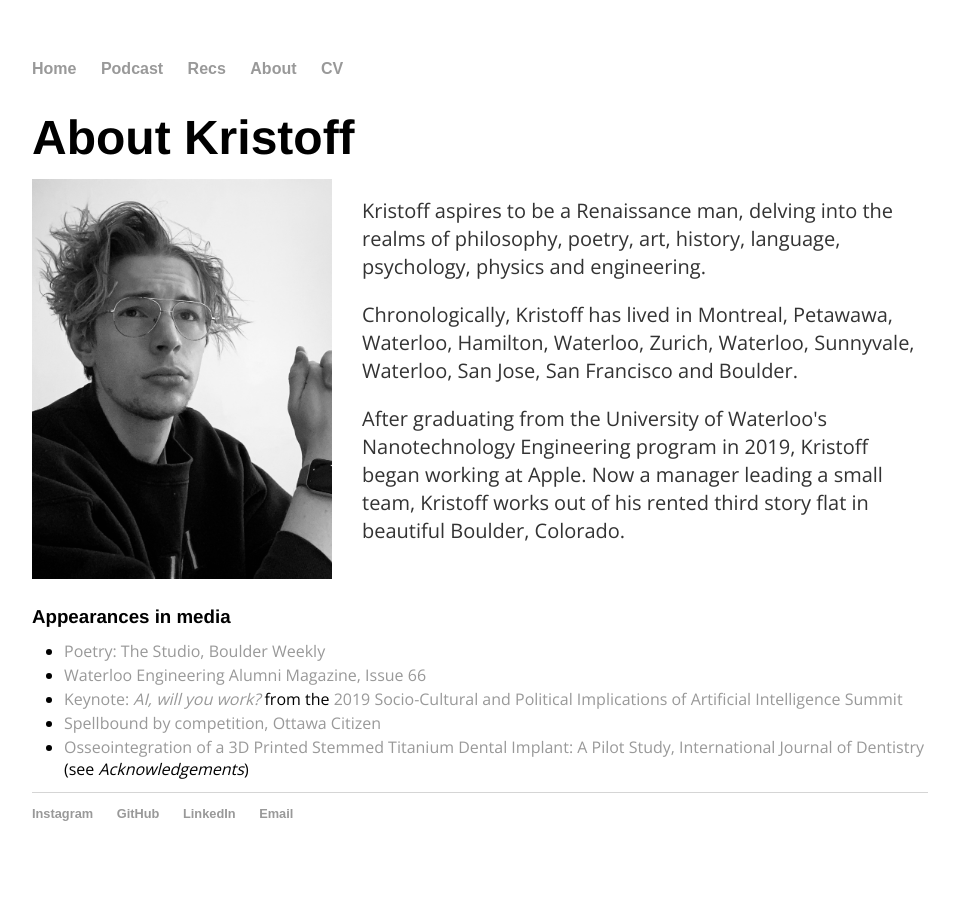
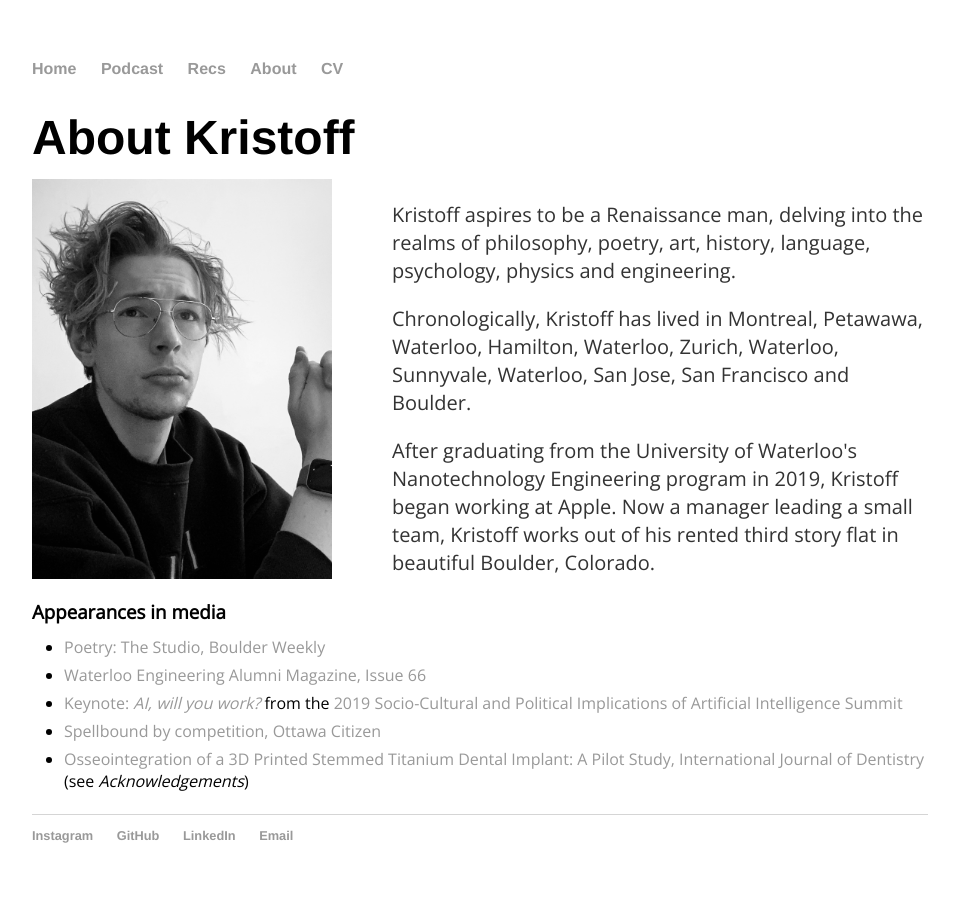
Before and after one commit to malejczuk/malejczuk.github.io, a Jekyll site: the page built from about/index.html, in a window 1280 px wide. Shown: the whole page, without its empty margins (160-1119 px from the left). Built offline with Jekyll 4.4.1, drawn with Linux system fonts in a browser that asks for light colours.

Commit message:
better organization and light upgrades

```diff
--- a/css/main.css
+++ b/css/main.css
@@ -1,87 +1,88 @@
+/* ===============
+GLOBAL STYLES
+   =============== */
 body {
+    font-family:'Open Sans', 'Helvetica', 'Arial', sans-serif;
     margin: 60px auto;
     width: 70%;
 }
-nav ul, footer ul {
-    font-family:' Helvetica', 'Arial', 'Sans-Serif';
-    padding: 0px;
-    list-style: none;
-    font-weight: bold;
-}
-nav ul li, footer ul li {
-    display: inline;
-    margin-right: 20px;
-}
-a {
-    text-decoration: none;
-    color: #999;
-}
-a:hover {
-    text-decoration: underline;
+h1, h2 {
+    font-family:'Helvetica', 'Arial', sans-serif;
 }
 h1 {
     font-size: 3em;
-    font-family: 'Helvetica', 'Arial', 'Sans-Serif';
 }
-h2 {
-	font-family: 'Helvetica', 'Arial', 'Sans-Serif';
-}
-h3 {
-	font-family: 'Helvetica', 'Arial', 'Sans-Serif';
-}
-h4 {
-	font-family: 'Helvetica', 'Arial', 'Sans-Serif';
-}
-span.small {
-  font-size: smaller;
-}
-p {
-    font-family: 'Open Sans';
+p, ol, ul.posts {
     font-size: 1.25em;
     line-height: 1.4em;
     color: #333;
 }
-ol {
-    font-family: 'Open Sans';
-    margin-left: 20px;
-    font-size: 1.25em;
+ol ul {
+    list-style-type: disc;
+}
+a {         /* hyperlinks style */
+    text-decoration: none;  /* no underline */
+    color: #999;            /* nice grey colour */
+    transition: color 0.2s; /* duration for text to darken when hovering */
+}
+a:hover {   /* hyperlink behaviour when cursor is hovering over link */
+    text-decoration: underline;
+    color: #666;    /* text darkens when hovering */
+}
+img {
+    float: left;
+    margin-right: 30px;
+}
+/* ===============
+HEADER AND FOOTER
+   =============== */
+footer {
+    clear: both;
+    border-top: 1px solid #d5d5d5;
+    font-family:'Helvetica', 'Arial', sans-serif;
+    font-size: .8em;
+    margin-top: 30px;
+}
+nav ul, footer ul {
+    font-family:'Helvetica', 'Arial', sans-serif;
+    padding: 0;
+    list-style: none;   /* no dots or bullets */
+    font-weight: bold;
+}
+nav ul li, footer ul li {
+    display: inline;    /* horizontally arranged list */
+    margin-right: 20px; /* space between list items */
+}
+/* ===============
+CONTENT FORMATTER
+   ===============  */
+.content-wrapper {
+  /* This forces the div to contain the floated image */
+  display: flow-root;
+}
+/* ===============
+COMPONENT-SPECIFIC SPECS
+   =============== */
+span.small {
+  font-size: smaller;
+}
+p.about {
+    font-size: 1em;
     line-height: 1.4em;
     color: #333;
-}
-footer {
-    border-top: 1px solid #d5d5d5;
-    font-size: .8em;
-    margin-top: auto;
-    height:50px;
-}
-ul.posts {
-    font-family: 'Open Sans';
-    margin: 20px auto 40px;
-    font-size: 1.25em;
-}
-ul.posts li {
-    font-family: 'Open Sans';
-    list-style: none;
-    font-size: 1.25em;
+    text-align: justify;
 }
 ul.about li {
     margin:-0.5em;
-    font-family:'Open Sans';
 }
-p.about {
-    font-family: 'Open Sans';
-    font-size: 1em;
-    line-height: 1.4em;
-    color: #333;
-    text-align: 'justify';
+ul.posts {
+    margin: 20px auto 40px;
 }
-ul.recs1 {
+ul.posts li {
+    list-style: none;
+}
+ul.recs {
     padding-left:40px;
     margin-top:-15px;
     font-size:1em;
-    font-family:'Open Sans';
 }
-/*h3, ul {
-    padding-bottom: 20px;
-    margin: 0;
-}*/
```
